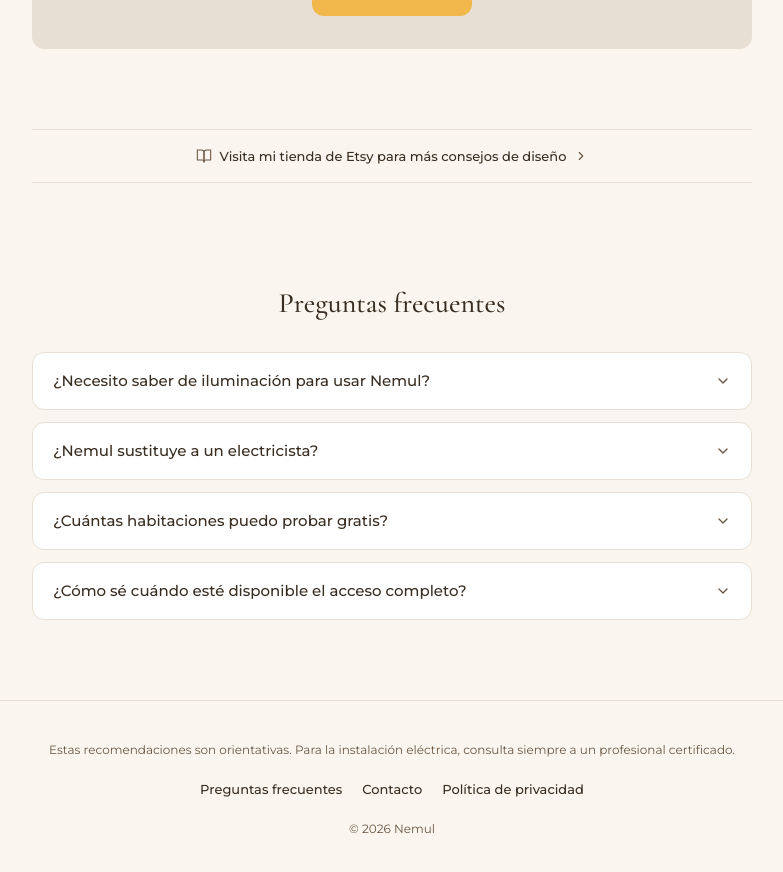
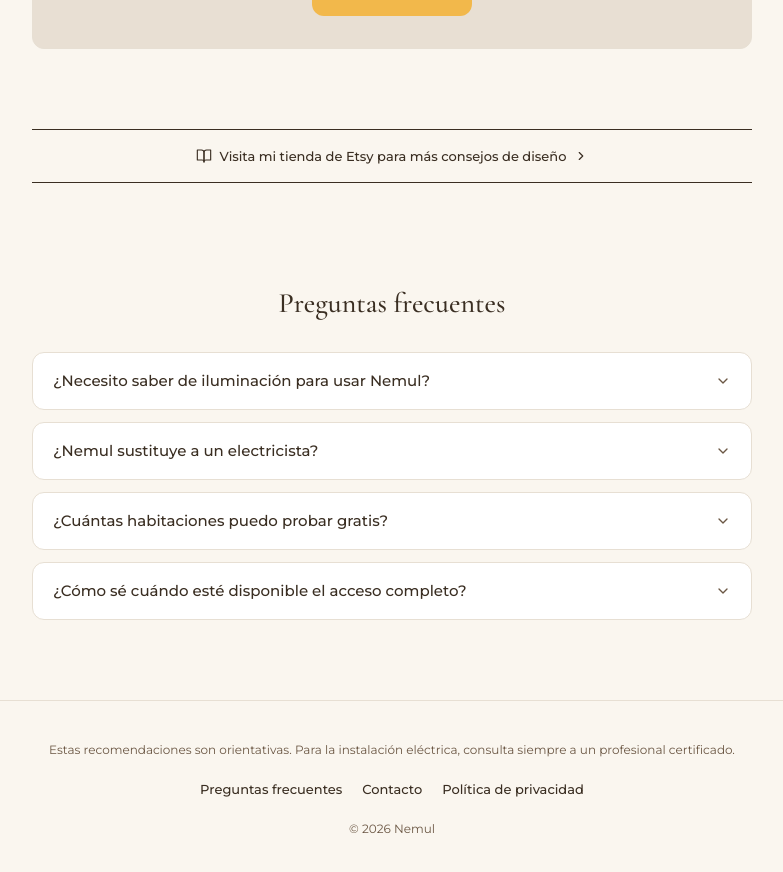
Before and after one commit to digitaldma2026-crypto/nemul-app, a React (Vite) app: page / in a window 1280 px wide. Shown: the part 2326-3198 px from the top of the page, without its empty margins (248-1031 px from the left). Built offline with nearby package versions, Linux system fonts and the light colour scheme.

Commit message:
Add files via upload

```diff
--- a/App.jsx
+++ b/App.jsx
@@ -1983,12 +1983,12 @@ function GuidePromoCard() {
       target="_blank"
       rel="noopener noreferrer"
       onClick={() => { track("etsy_click", { desde: "informe" }); gaEvent("etsy_click", { desde: "informe" }); }}
-      className="tap-scale w-full flex items-center justify-center gap-2 py-3 font-body t-small font-medium"
-      style={{ color: COLORS.text, borderTop: `1px solid ${COLORS.border}`, borderBottom: `1px solid ${COLORS.border}` }}
+      className="tap-scale w-full flex items-center justify-center gap-2 py-4 font-body t-small font-medium"
+      style={{ color: COLORS.text, borderTop: `1px solid ${COLORS.text}`, borderBottom: `1px solid ${COLORS.text}` }}
     >
-      <BookOpen size={16} color={COLORS.subtext} strokeWidth={1.6} />
+      <BookOpen size={16} color={COLORS.text} strokeWidth={1.7} />
       Visita mi tienda de Etsy para más consejos de diseño
-      <ChevronRight size={14} color={COLORS.subtext} />
+      <ChevronRight size={14} color={COLORS.text} />
     </a>
   );
 }
@@ -2801,11 +2801,11 @@ function LandingGuideSection({ t }) {
           rel="noopener noreferrer"
           onClick={() => { track("etsy_click", { desde: "landing" }); gaEvent("etsy_click", { desde: "landing" }); }}
           className="tap-scale w-full flex items-center justify-center gap-2 py-4 font-body t-small font-medium"
-          style={{ color: COLORS.text, borderTop: `1px solid ${COLORS.border}`, borderBottom: `1px solid ${COLORS.border}` }}
+          style={{ color: COLORS.text, borderTop: `1px solid ${COLORS.text}`, borderBottom: `1px solid ${COLORS.text}` }}
         >
-          <BookOpen size={16} color={COLORS.subtext} strokeWidth={1.6} />
+          <BookOpen size={16} color={COLORS.text} strokeWidth={1.7} />
           {t.guideLine}
-          <ChevronRight size={14} color={COLORS.subtext} />
+          <ChevronRight size={14} color={COLORS.text} />
         </a>
       </Reveal>
     </section>
```
